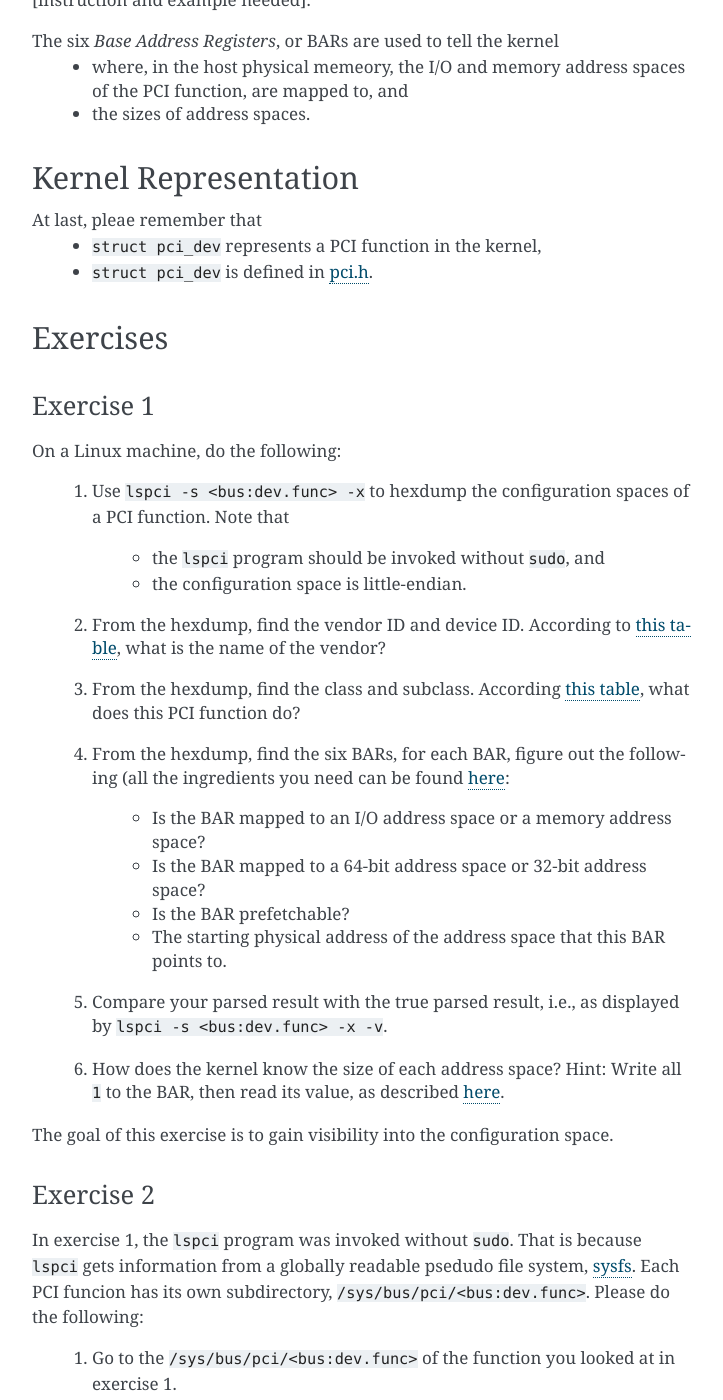
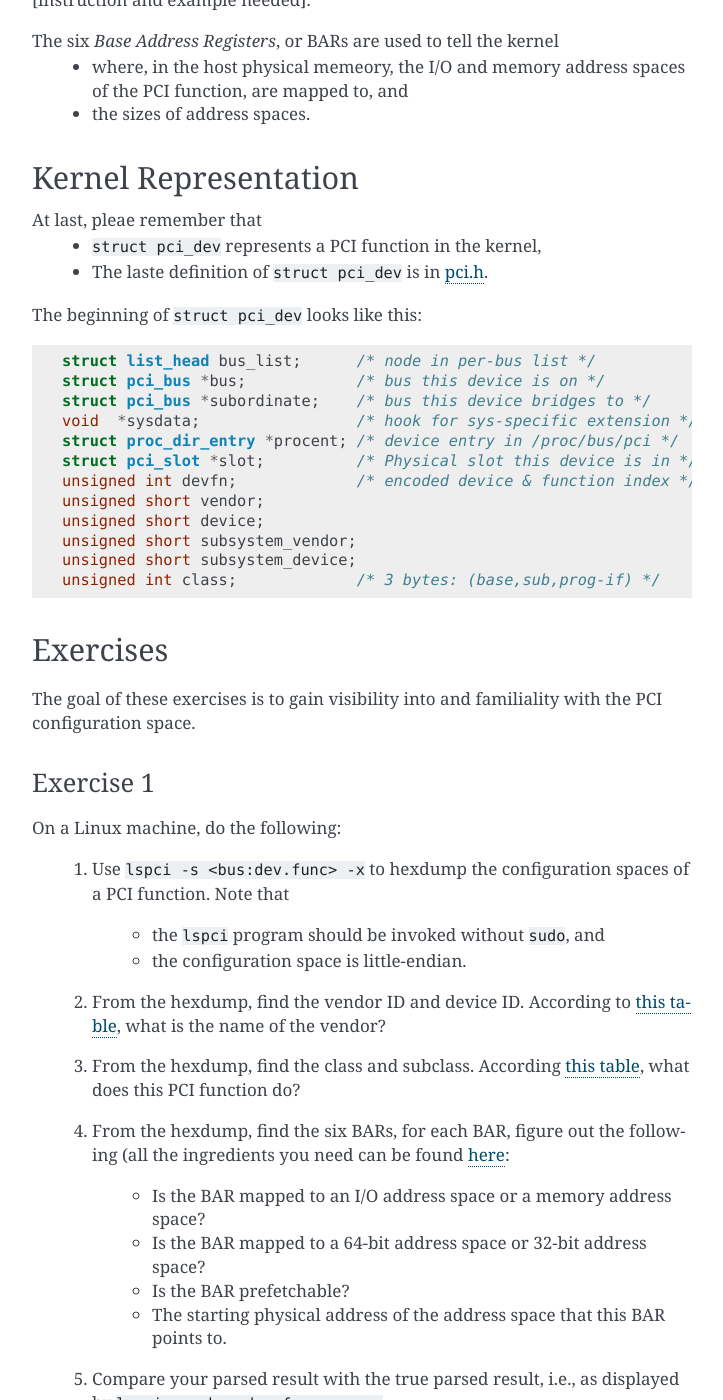
Before and after one commit to qzmfranklin/dpdk-doc, a Sphinx documentation site: the page built from source/pci-intro.rst, in a window 1280 px wide and 1400 px high, scrolled down 2322 px. Shown: the whole window, without its empty margins (388-1111 px from the left). Built offline with Sphinx 7.4.7, drawn with Linux system fonts in a browser that asks for light colours.

Commit message:
Add struct pci_dev

```diff
--- a/source/pci-intro.rst
+++ b/source/pci-intro.rst
@@ -139,11 +139,31 @@ Kernel Representation
 
 At last, pleae remember that
     - :code:`struct pci_dev` represents a PCI function in the kernel,
-    - :code:`struct pci_dev` is defined in `pci.h
+    - The laste definition of :code:`struct pci_dev` is in `pci.h
       <http://lxr.free-electrons.com/source/include/linux/pci.h>`_.
+
+The beginning of :code:`struct pci_dev` looks like this:
+
+.. code-block:: c
+
+    struct list_head bus_list;      /* node in per-bus list */
+    struct pci_bus *bus;            /* bus this device is on */
+    struct pci_bus *subordinate;    /* bus this device bridges to */
+    void  *sysdata;                 /* hook for sys-specific extension */
+    struct proc_dir_entry *procent; /* device entry in /proc/bus/pci */
+    struct pci_slot *slot;          /* Physical slot this device is in */
+    unsigned int devfn;             /* encoded device & function index */
+    unsigned short vendor;
+    unsigned short device;
+    unsigned short subsystem_vendor;
+    unsigned short subsystem_device;
+    unsigned int class;             /* 3 bytes: (base,sub,prog-if) */
 
 Exercises
 ---------
+
+The goal of these exercises is to gain visibility into and familiality with the
+PCI configuration space.
 
 Exercise 1
 ~~~~~~~~~~
@@ -177,8 +197,6 @@ On a Linux machine, do the following:
         :code:`1` to the BAR, then read its value, as described `here
         <http://wiki.osdev.org/PCI#Base_Address_Registers>`_.
 
-The goal of this exercise is to gain visibility into the configuration space.
-
 Exercise 2
 ~~~~~~~~~~
 
```
